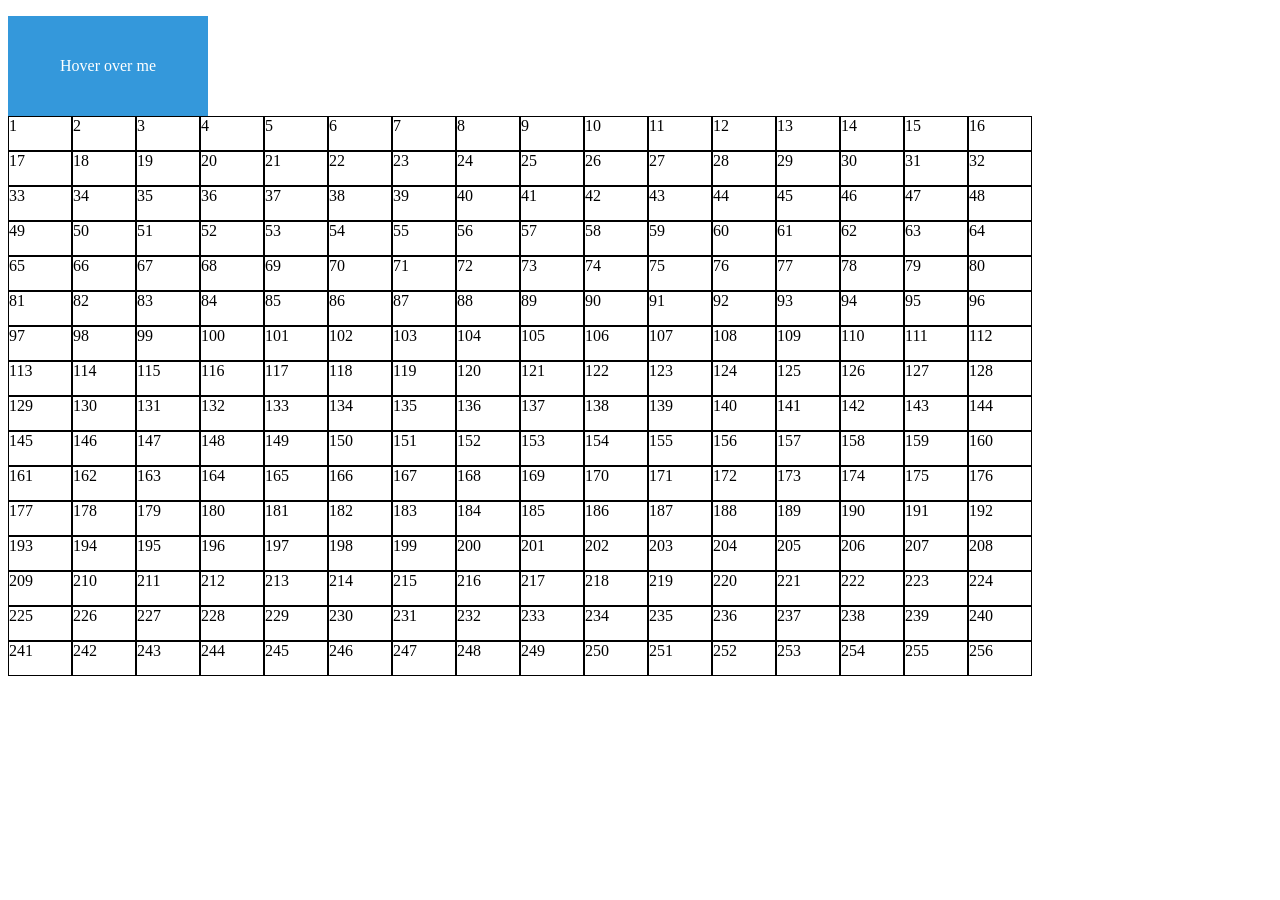
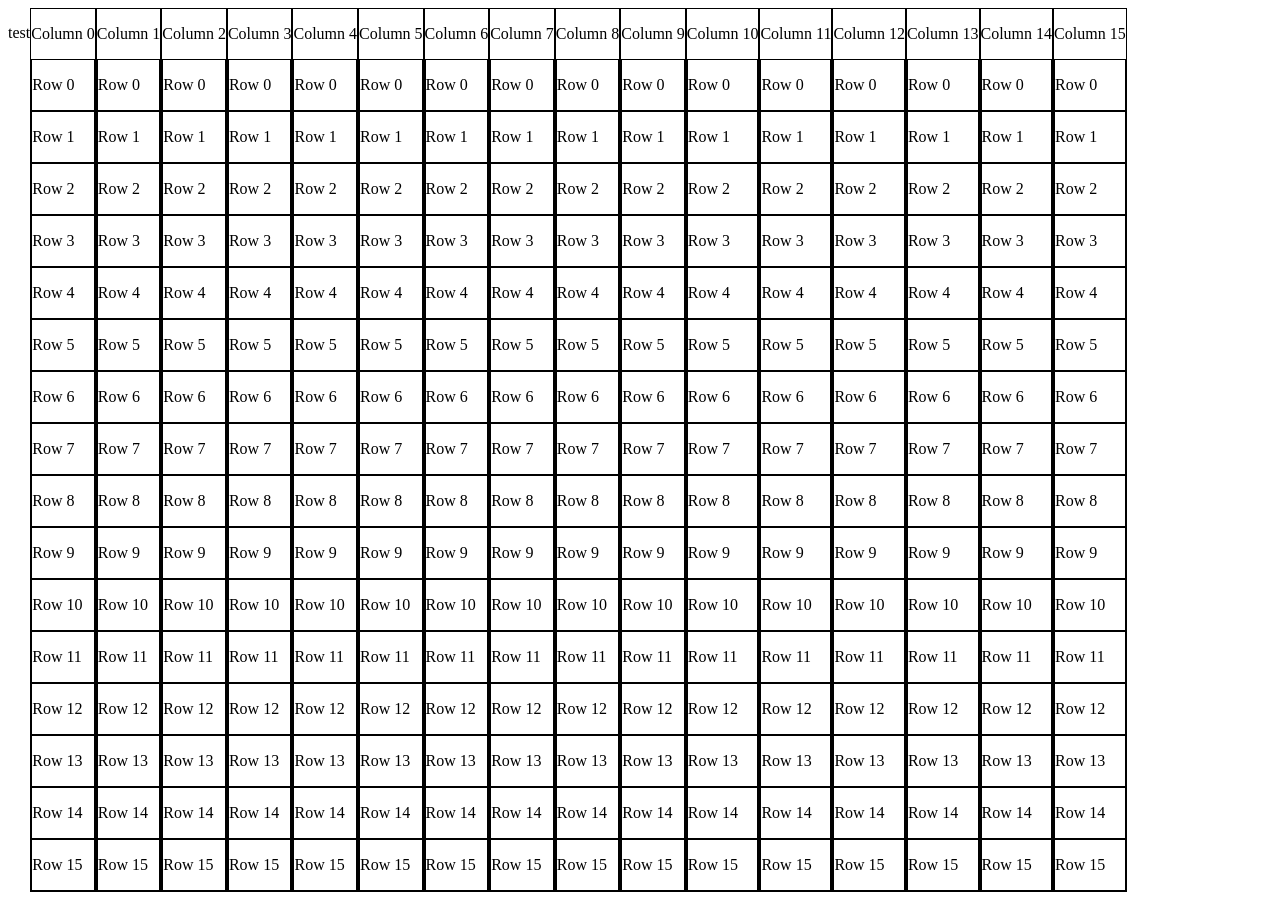
Before and after one commit to ScrandyPK/etch-a-sketch, a plain HTML site: page index.html in a window 1280 px wide. Before the commit the page ends 800 px from the top, so only its background shows below. Drawn offline with Linux system fonts and the light colour scheme.

Commit message:
Started Over

```diff
--- a/index.html
+++ b/index.html
@@ -3,20 +3,13 @@
 <head>
     <meta charset="UTF-8">
     <meta name="viewport" content="width=device-width, initial-scale=1.0">
+
     <link rel="stylesheet" href="styles.css">
-
     <title>Document</title>
 </head>
 <body>
-    <div class="hover-element" id="hover-div">
-        <p>Hover over me</p>
-    </div>
-
-    <div class="grid"> </div>
-
-
-
-
+    <div class="container"><p>test</p></div>
     <script src="script.js"></script>
 </body>
+
 </html>
--- a/script.js
+++ b/script.js
@@ -1,60 +1,40 @@
-console.log("This is working");
 
-// Specifies how many total rows are needed
-let rowtot = 16;
+const container = document.querySelector('.container');
+container.style.display = 'flex';
 
-//Creates an squuare grid by multiplying rows by itself.
-let celltot = rowtot * rowtot;
+createGrid();
 
-//gridContainer variable that point to the .grid style
-let gridContainer = document.querySelector('.grid');
+function createGrid(columns= 16){
+    for(let i = 0; i < columns; i++){
+    const column = document.createElement('div');
+    column.classList.add('column');
+    column.setAttribute('id', 'column');
+    column.setAttribute('flex', '1');
+    column.style.border = '1px solid black';
+    container.appendChild(column);
+    const p = document.createElement('p');
 
+    p.textContent = `Column ${i}`;
+    column.appendChild(p);
 
-//Sets up the style to be in grid format.
-//Look into what gridTemplateRows and Columns align with.
-gridContainer.style.display = 'grid';
-gridContainer.style.gridTemplateRows = `repeat(${rowtot}, 1fr)`;
-gridContainer.style.gridTemplateColumns = `repeat(${rowtot}, 1fr)`;
+        for(let j = 0; j < columns; j++){
+            const row = document.createElement('div');
+            row.classList.add('row');
+            row.setAttribute('id', 'row');
+            row.setAttribute('flex', '1');
+            row.style.border = '1px solid black';
+            column.appendChild(row);
+            const p = document.createElement('p');
+            p.textContent = `Row ${j}`;
+            row.appendChild(p);
+        }
+    }
+}
+// const square = document.createElement('div');
+//     square.classList.add('square');
+//     square.style.backgroundColor = 'red';
+//     container.appendChild(square);
 
-
-//Sets row variable to 1
-let row = 1;
-//Sets column variable to 1
-let column = 1;
-
-//Runs a for loop equaling the cell total
-for (let i = 1; i <= celltot; i++) {
-  //Creates a variable 'cell' that generates a div
-  let cell = document.createElement("div");
-  //applies border
-  cell.style.border = '1px solid black';
-  //assigns its rowlocation
-  cell.style.gridRow = row;
-  //assigns its column location
-  cell.style.gridColumn = column;
-  //inserts what celltot it is
-  cell.textContent = i;
-  //adds 1 to the column to traverse across
-  column += 1;
-  //if column is all the way accross it adds a new row and resets column to 1
-  if (column === rowtot + 1) {
-    row += 1;
-    column = 1;
-  }
-  //adds cell to the gridContainer
-  gridContainer.appendChild(cell);
-}
-
-
-
-const hoverDiv = document.getElementById('hover-div');
-
-// Add a mouseover event listener
-hoverDiv.addEventListener('mouseover', () => {
-    hoverDiv.classList.add('hovered'); // Add the 'hovered' class
-});
-
-// Add a mouseout event listener
-hoverDiv.addEventListener('mouseout', () => {
-    hoverDiv.classList.remove('hovered'); // Remove the 'hovered' class
-});
+// const p = document.createElement('p');
+//     p.textContent = 'Hello';
+//     square.appendChild(p);
--- a/styles.css
+++ b/styles.css
@@ -1,36 +1,25 @@
-
-/* sets the height of the entire grid */
-.grid {
-    height: 70vh;
-    width: 80vw;
-  }
-  /* Creates a hover effect that changes the background color to blue.  */
-  /* Selects the .grid class and all of the div elements within that */
-.grid div:hover {
-    background-color: blue;
-    color: red;
+container {
+    display: flex;
+    height: 100%;
 }
 
-
-
-
-
-
-
-
-/* Normal state styles */
-.hover-element {
-    width: 200px;
-    height: 100px;
-    background-color: #3498db;
-    text-align: center;
-    line-height: 100px;
-    color: #fff;
-    cursor: pointer;
-    transition: background-color 0.3s;
+container div {
+    flex: 1;
+    border: .5px dashed black;
+    flex-basis: 100%;
 }
 
-/* Hover state styles */
-.hover-element.hovered {
-    background-color: #e74c3c;
+container div:hover {
+    background-color: blue;
+    color: white;
 }
+
+/* column {
+    display: flex;
+    height: 100%;
+}
+
+row {
+    background-color: blue;
+    color: white;
+} */
```
